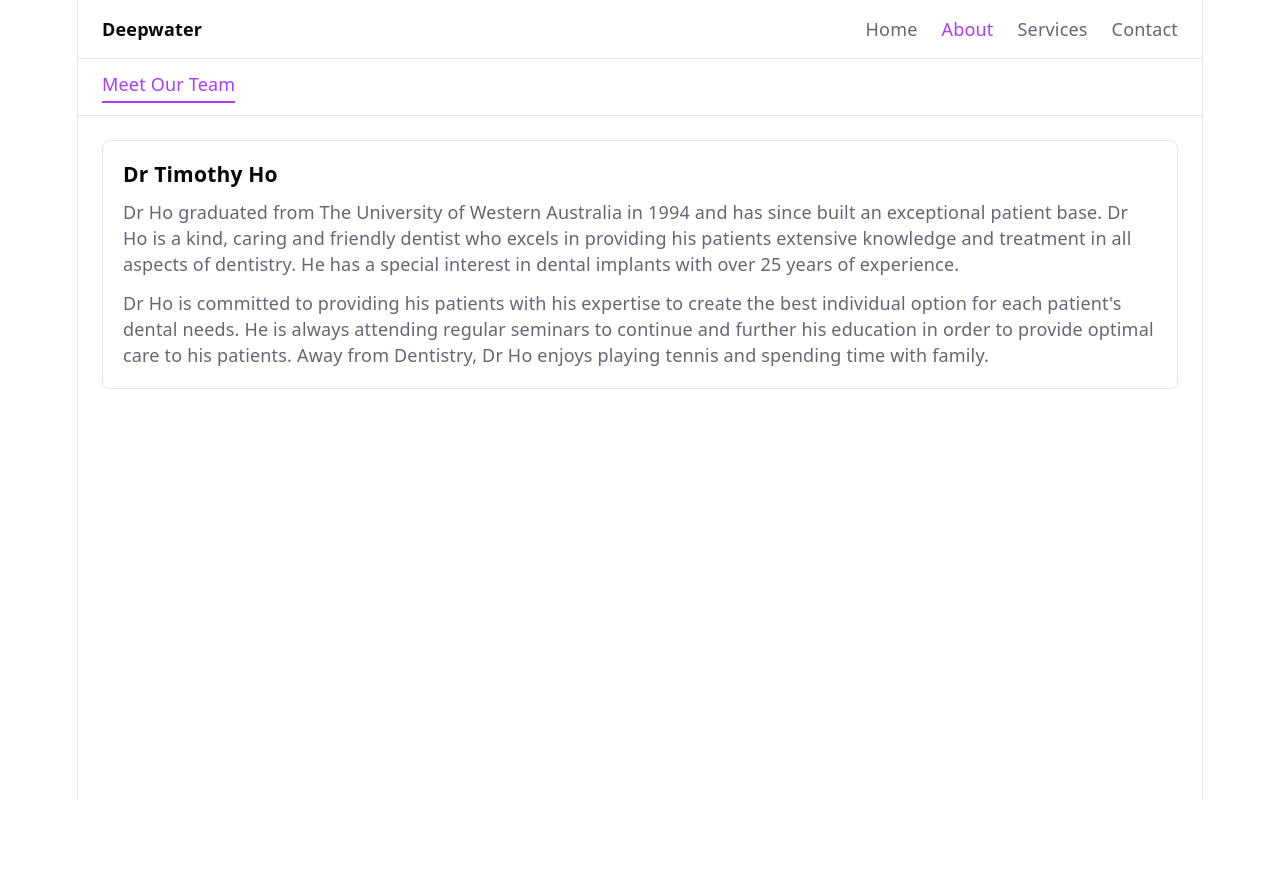
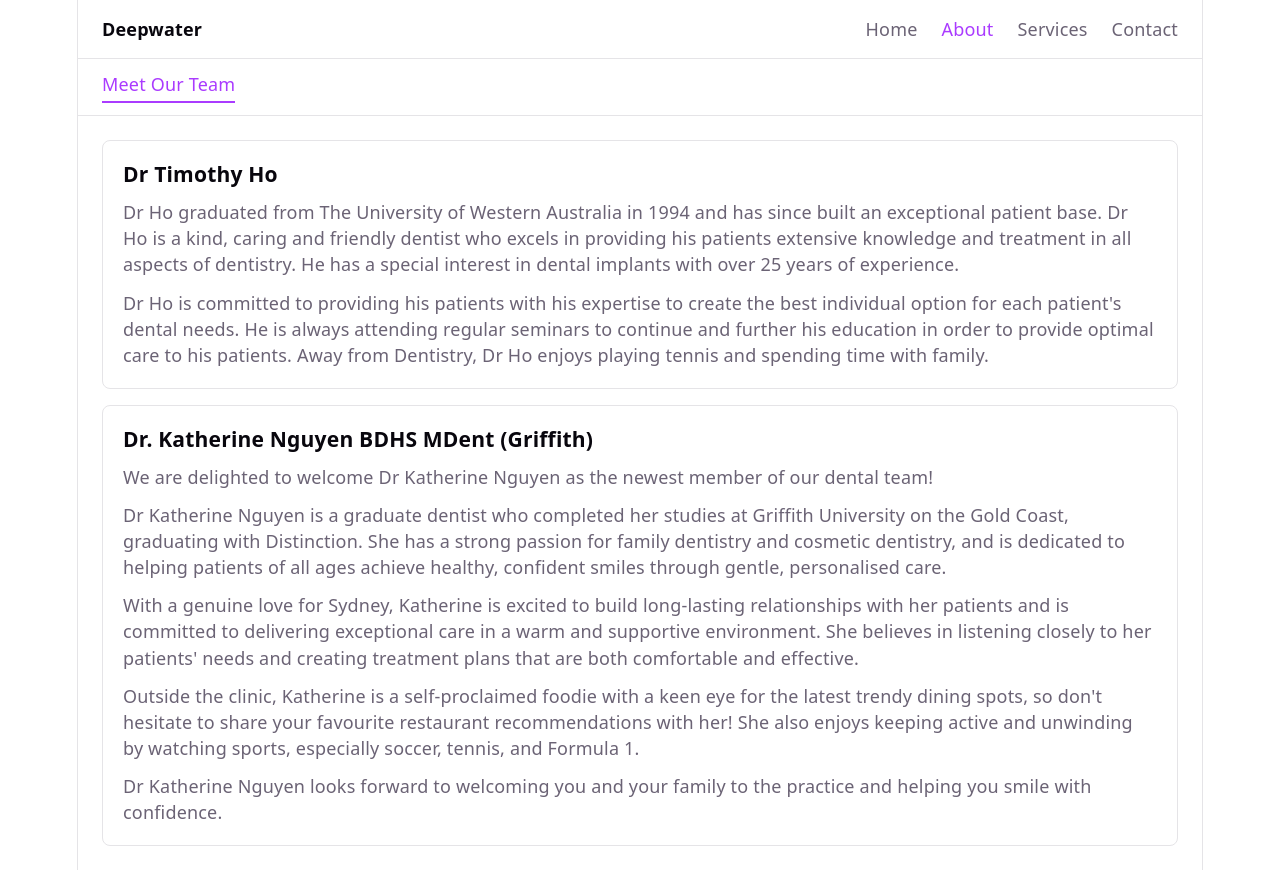
Before and after one commit to katnguyen2301-ops/Deepwater-website, a React (Vite) app: page /about/team in a window 1280 px wide. Before the commit the page ends 800 px from the top, so only its background shows below. Built offline with nearby package versions, Linux system fonts and the light colour scheme.

Commit message:
Add Dr Katherine Nguyen to Meet Our Team

```diff
--- a/src/data/dentists.js
+++ b/src/data/dentists.js
@@ -7,6 +7,17 @@ const dentists = [
       "Dr Ho is committed to providing his patients with his expertise to create the best individual option for each patient's dental needs. He is always attending regular seminars to continue and further his education in order to provide optimal care to his patients. Away from Dentistry, Dr Ho enjoys playing tennis and spending time with family.",
     ],
   },
+  {
+    slug: 'dr-katherine-nguyen',
+    name: 'Dr. Katherine Nguyen BDHS MDent (Griffith)',
+    bio: [
+      "We are delighted to welcome Dr Katherine Nguyen as the newest member of our dental team!",
+      "Dr Katherine Nguyen is a graduate dentist who completed her studies at Griffith University on the Gold Coast, graduating with Distinction. She has a strong passion for family dentistry and cosmetic dentistry, and is dedicated to helping patients of all ages achieve healthy, confident smiles through gentle, personalised care.",
+      "With a genuine love for Sydney, Katherine is excited to build long-lasting relationships with her patients and is committed to delivering exceptional care in a warm and supportive environment. She believes in listening closely to her patients' needs and creating treatment plans that are both comfortable and effective.",
+      "Outside the clinic, Katherine is a self-proclaimed foodie with a keen eye for the latest trendy dining spots, so don't hesitate to share your favourite restaurant recommendations with her! She also enjoys keeping active and unwinding by watching sports, especially soccer, tennis, and Formula 1.",
+      "Dr Katherine Nguyen looks forward to welcoming you and your family to the practice and helping you smile with confidence.",
+    ],
+  },
 ]
 
 export default dentists
```
